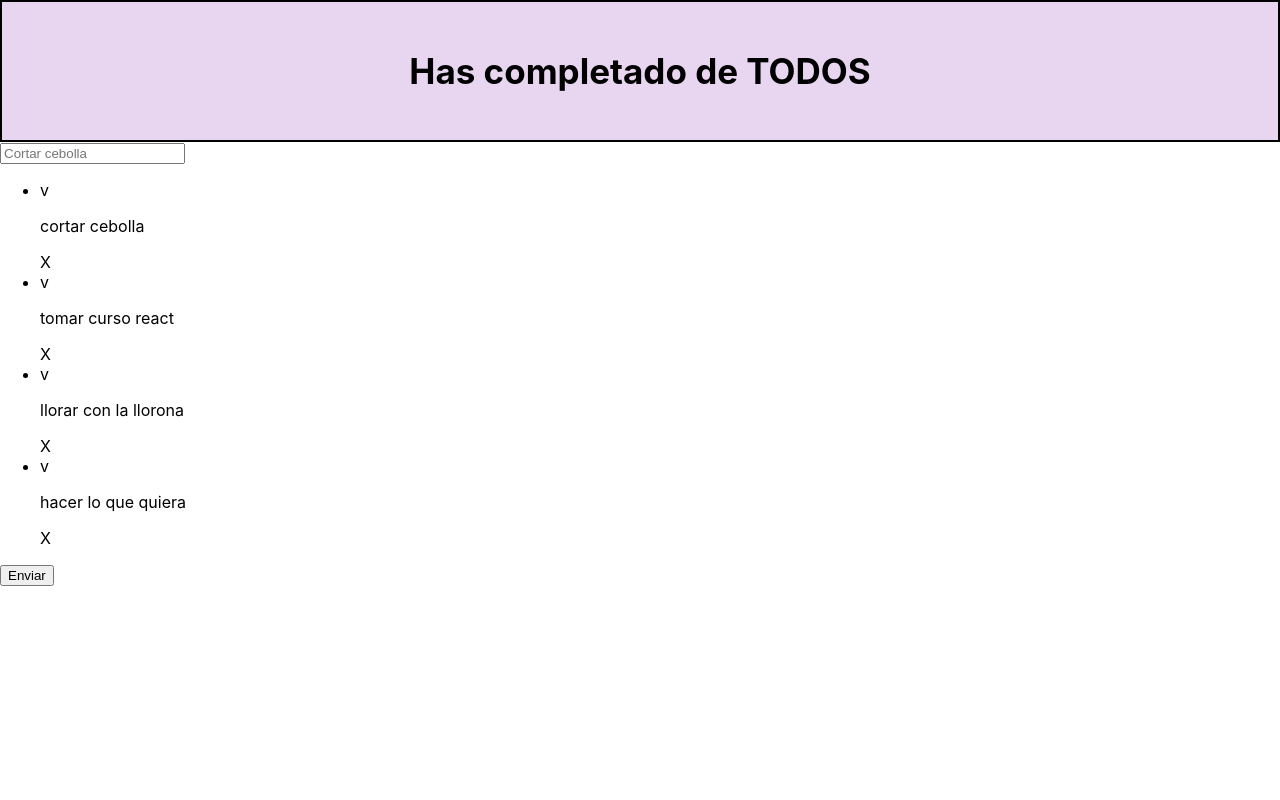
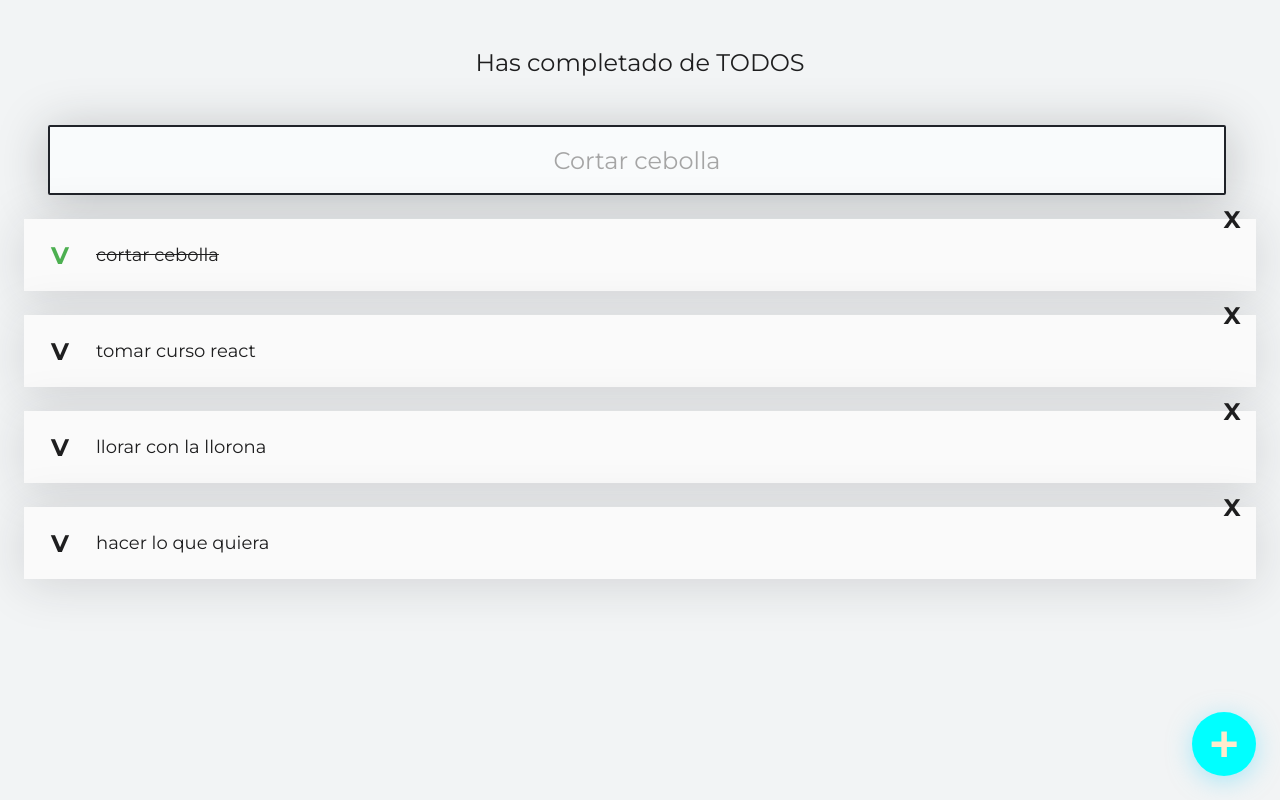
Before and after one commit to LeandroLopez-lean/Curso-reactjs-platzi, a React (Create React App) app: page / in a window 1280 px wide. Built offline with nearby package versions, Linux system fonts and the light colour scheme.

Commit message:
eventos e inicio de useState

```diff
--- a/public/index.html
+++ b/public/index.html
@@ -24,7 +24,8 @@
       work correctly both with client-side routing and a non-root public URL.
       Learn how to configure a non-root public URL by running `npm run build`.
     -->
-    <title>React App</title>
+    <link href="https://fonts.googleapis.com/css2?family=Montserrat:wght@400;700&display=swap" rel="stylesheet" />
+    <title>TODO Machine</title>
   </head>
   <body>
     <noscript>You need to enable JavaScript to run this app.</noscript>
--- a/src/CreateButton.js
+++ b/src/CreateButton.js
@@ -1,6 +1,7 @@
+import './button.css'
 function CreateTodoButton(){
     return(
-     <button>Enviar</button>
+     <button className='button'>+</button>
     );
   }
 
--- a/src/TodeItem.js
+++ b/src/TodeItem.js
@@ -1,10 +1,19 @@
-function TodoItem(props){
-    return(
-      <li>
-        <span>v</span>
-        <p>{props.text}</p>
-        <span>X</span>
-      </li>
-    );
-  }
-  export { TodoItem };
+import './TodoItem.css';
+
+function TodoItem(props) {
+  return (
+    <li className="TodoItem">
+      <span className={`Icon Icon-check ${props.completed && "Icon-check--active"}`}>
+        V
+      </span>
+      <p className={`TodoItem-p ${props.completed && "TodoItem-p--complete"}`}>
+        {props.text}
+      </p>
+      <span className="Icon Icon-delete">
+        X
+      </span>
+    </li>
+  );
+}
+
+export { TodoItem };
--- /dev/null
+++ b/src/TodoItem.css
@@ -0,0 +1,49 @@
+.TodoItem {
+    background-color: #FAFAFA;
+    position: relative;
+    display: flex;
+    justify-content: center;
+    align-items: center;
+    margin-top: 24px;
+    box-shadow: 0px 5px 50px rgba(32, 35, 41, 0.15);
+  }
+
+  .TodoItem-p {
+    margin: 24px 0 24px 24px;
+    width: calc(100% - 120px);
+    font-size: 18px;
+    line-height: 24px;
+    font-weight: 400;
+  }
+  .TodoItem-p--complete {
+    text-decoration: line-through;
+  }
+
+  .Icon {
+    cursor: pointer;
+    display: flex;
+    justify-content: center;
+    align-items: center;
+    height: 48px;
+    width: 48px;
+    font-size: 24px;
+    font-weight: bold;
+    /* background-color: #CCC; */
+  }
+
+  .Icon-check {
+    position: absolute;
+    left: 12px;
+  }
+  .Icon-check--active {
+    color: #4caf50;
+  }
+
+  .Icon-delete {
+    position: absolute;
+    top: -24px;
+    right: 0;
+  }
+  .Icon-delete:hover {
+    color: red;
+  }
--- a/src/TodoList.js
+++ b/src/TodoList.js
@@ -1,6 +1,9 @@
+import './list.css'
+
 function TodoList({children}){
+
     return(
-     <ul>
+     <ul className='list'>
         {children}
      </ul>
     );
--- a/src/TodoSearch.js
+++ b/src/TodoSearch.js
@@ -1,6 +1,19 @@
+import React from 'react';
+import './search.css'
+
 function TodoSearch(){
+  const [searchValue, setSearchValue] = React.useState('');
+
+  console.log("El usuarios busca" + searchValue);
     return(
-      <input placeholder="Cortar cebolla" />
+      <input
+        placeholder="Cortar cebolla"
+        className='TodoSearch'
+        value={searchValue}
+        onChange={(event) => {
+          setSearchValue(event.target.value);
+        }}
+      />
     );
   }
 
--- a/src/Todocounter.css
+++ b/src/Todocounter.css
@@ -1,8 +1,11 @@
 h1 {
-  background-color: #e8d6f1;
-  font-size: 35px;
-  border: 2px black solid;
+  font-size: 24px;
   text-align: center;
   margin: 0;
   padding: 48px;
+  font-weight: normal;
 }
+
+.TodoCounter span {
+  font-weight: bold;
+}
--- /dev/null
+++ b/src/button.css
@@ -0,0 +1,25 @@
+.button{
+    background-color: aqua;
+    box-shadow: 0px 5px 25px rgba(97,218,250,0.5);
+    border: none;
+    border-radius: 50%;
+    cursor: pointer;
+    font-size: 50px;
+    position: fixed;
+    bottom: 24px;
+    right: 24px;
+    font-weight: bold;
+    color: blanchedalmond;
+    display: flex;
+    justify-content: center;
+    align-items: center;
+    height: 64px;
+    width: 64px;
+
+    transform: rotate(0);
+    transition: .3s ease;
+}
+
+button.hover{
+    transform: rotate(224seg);
+}
--- a/src/index.css
+++ b/src/index.css
@@ -1,13 +1,13 @@
 body {
   margin: 0;
-  font-family: -apple-system, BlinkMacSystemFont, 'Segoe UI', 'Roboto', 'Oxygen',
-    'Ubuntu', 'Cantarell', 'Fira Sans', 'Droid Sans', 'Helvetica Neue',
-    sans-serif;
-  -webkit-font-smoothing: antialiased;
-  -moz-osx-font-smoothing: grayscale;
+  padding: 0;
+  background: #F2F4F5;
+  color: #1E1E1F;
+  font-family: 'Montserrat', Arial, Helvetica, sans-serif;
 }
 
-code {
-  font-family: source-code-pro, Menlo, Monaco, Consolas, 'Courier New',
-    monospace;
+#root {
+  margin: 0 24px;
+  position: relative;
+  min-height: 100vh;
 }
--- /dev/null
+++ b/src/list.css
@@ -0,0 +1,5 @@
+.list {
+    margin: 0;
+    padding: 0 0 56px 0;
+    list-style: none;
+  }
--- /dev/null
+++ b/src/search.css
@@ -0,0 +1,24 @@
+.TodoSearch {
+  background: #F9FBFC;
+  border-radius: 2px;
+  border: 2px solid #202329;
+  margin: 0 24px;
+  height: 64px;
+  width: calc(100% - 62px);
+  font-size: 24px;
+  text-align: center;
+  font-family: 'Montserrat';
+  font-weight: 400;
+  color: #1E1E1F;
+  box-shadow: 0px 5px 50px rgba(32, 35, 41, 0.25);
+}
+
+.TodoSearch::placeholder {
+  color: #A5A5A5;
+  font-family: 'Montserrat';
+  font-weight: 400;
+}
+
+.TodoSearch:focus {
+  outline-color: #61DAFA;
+}
```
